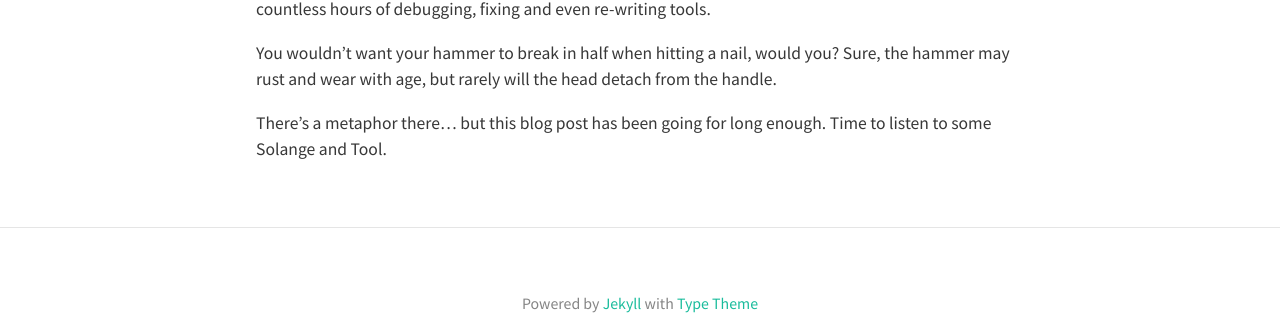
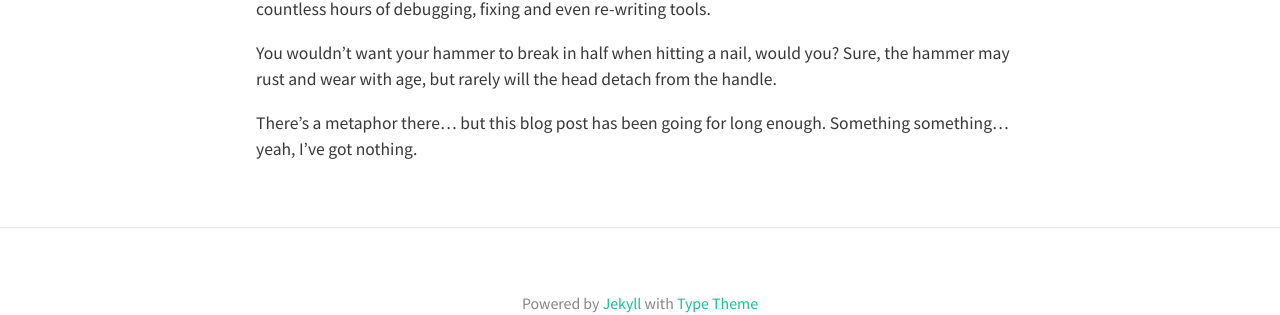
Before and after one commit to nickgerace/nickgerace.dev, a Jekyll site: the page built from _posts/2019-10-16-findings-in-tools-development.md, in a window 1280 px wide and 900 px high, scrolled down 3452 px. Shown: the part 520-835 px from the top of the window. Built offline with Jekyll 4.4.1, drawn with Linux system fonts in a browser that asks for light colours; nearby versions of some CDN libraries.

```diff
--- a/_posts/2019-10-16-findings-in-tools-development.md
+++ b/_posts/2019-10-16-findings-in-tools-development.md
@@ -136,4 +136,4 @@
 Sure, the hammer may rust and wear with age, but rarely will the head detach from the handle.
 
 There's a metaphor there... but this blog post has been going for long enough.
-Time to listen to some Solange and Tool.
+Something something... yeah, I've got nothing.
```
Also changed, not shown: _posts/2020-02-06-thirty-minutes-with-kelsey-hightower.md (+1 -1 lines).
